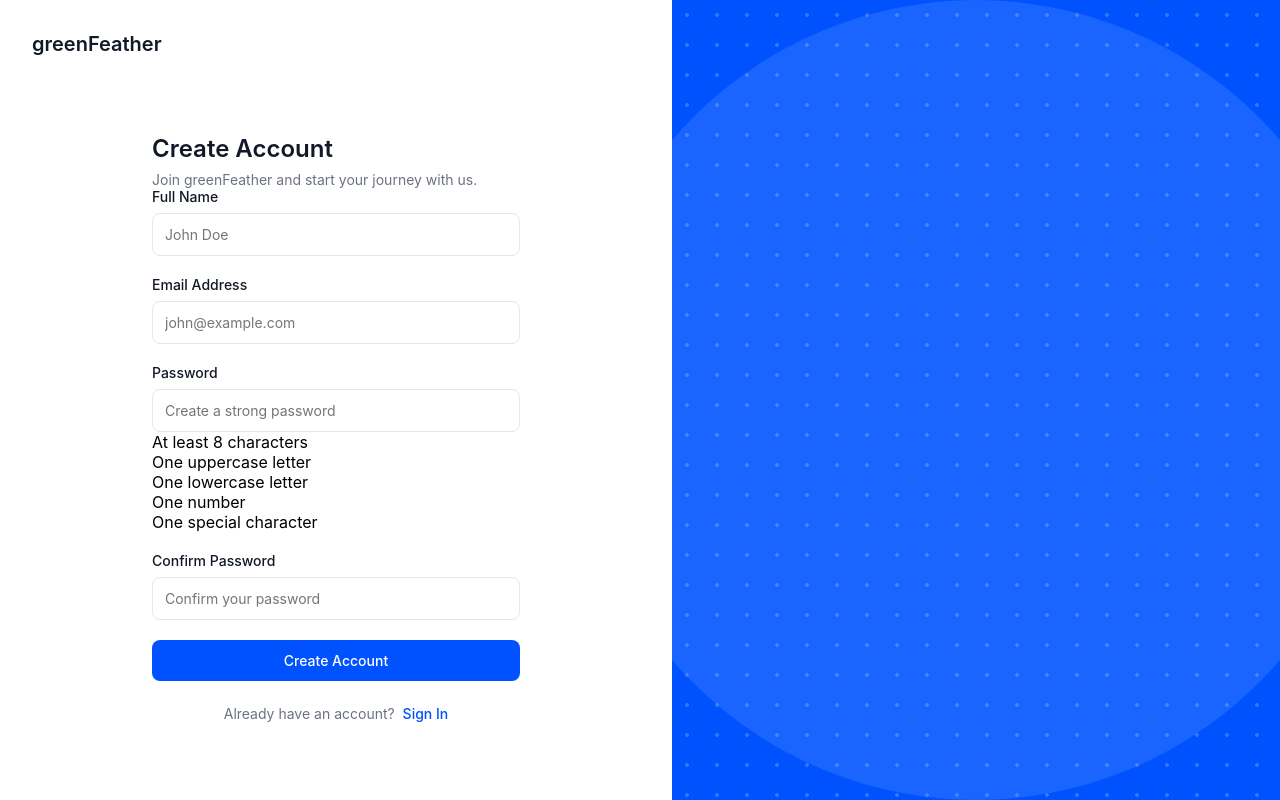
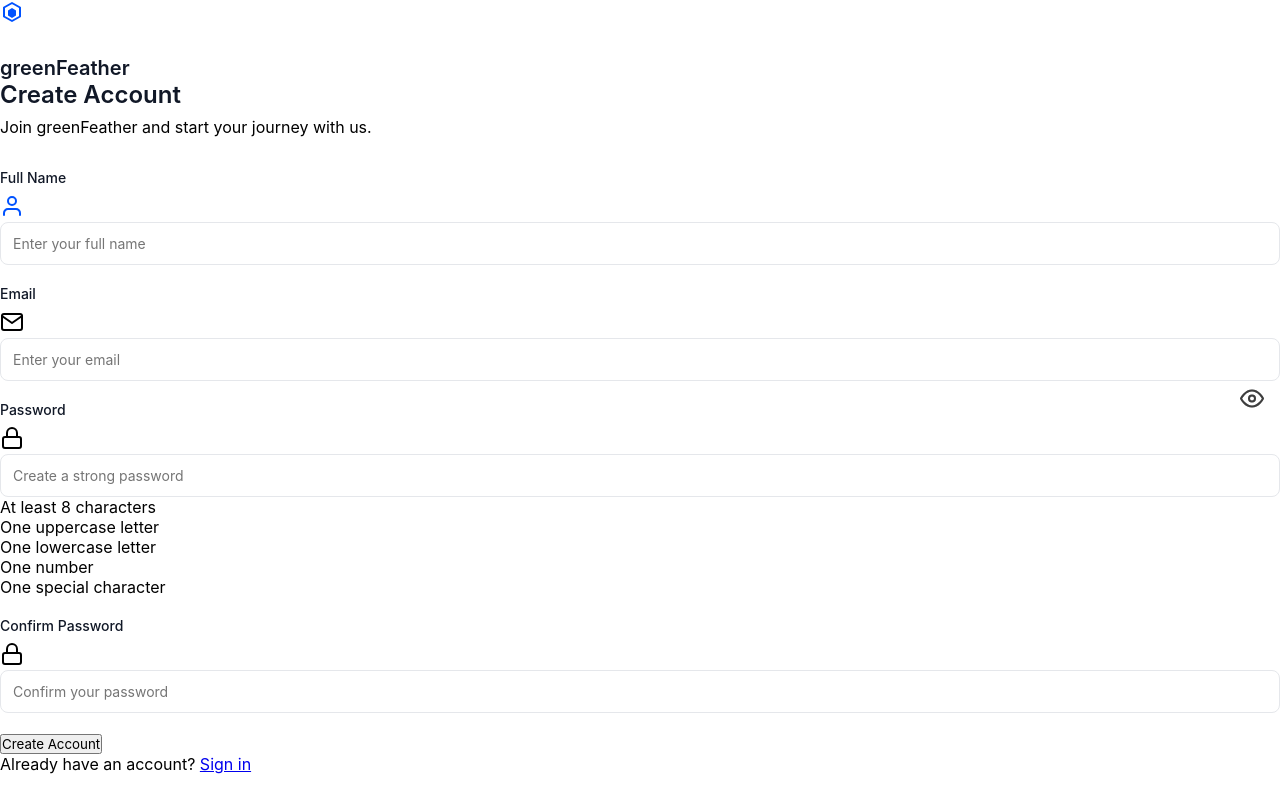
Before and after one commit to Stranger2323/JILCF-School-Uniform-Inventory-Management-System, a Flask app: page /signup in a window 1280 px wide. Run offline with Flask 3, Linux system fonts and the light colour scheme.

Commit message:
Update forgot password and signup pages to match new design
- Add consistent styling across all pages
- Add icon inputs for better UX
- Improve password strength meter design
- Add user icon for signup form

```diff
--- a/templates/signup.html
+++ b/templates/signup.html
@@ -3,36 +3,48 @@
 <head>
     <meta charset="UTF-8">
     <meta name="viewport" content="width=device-width, initial-scale=1.0">
-    <title>GreenFeather - Create Account</title>
+    <title>Create Account</title>
     <link rel="stylesheet" href="{{ url_for('static', filename='css/styles.css') }}">
 </head>
 <body>
-    <div class="login-container">
-        <section class="login-form-section">
-            <div class="logo">
+    <div class="container">
+        <div class="left-panel">
+            <div class="logo-section">
+                <img src="{{ url_for('static', filename='img/logo.svg') }}" alt="Logo" class="logo">
                 <span class="logo-text">greenFeather</span>
             </div>
-
-            <div class="login-form-wrapper">
-                <h1>Create Account</h1>
-                <p class="welcome-text">Join greenFeather and start your journey with us.</p>
+            <div class="form-container">
+                <div class="login-header">
+                    <h1>Create Account</h1>
+                    <p>Join greenFeather and start your journey with us.</p>
+                </div>
 
                 <form class="login-form" id="signupForm">
-                    <div class="flash-message" style="display: none;"></div>
-
                     <div class="form-group">
                         <label for="name">Full Name</label>
-                        <input type="text" id="name" name="name" placeholder="John Doe" required>
+                        <div class="input-group">
+                            <img src="{{ url_for('static', filename='img/user.svg') }}" alt="User" class="input-icon">
+                            <input type="text" id="name" name="name" placeholder="Enter your full name" required>
+                        </div>
                     </div>
 
                     <div class="form-group">
-                        <label for="email">Email Address</label>
-                        <input type="email" id="email" name="email" placeholder="john@example.com" required>
+                        <label for="email">Email</label>
+                        <div class="input-group">
+                            <img src="{{ url_for('static', filename='img/email.svg') }}" alt="Email" class="input-icon">
+                            <input type="email" id="email" name="email" placeholder="Enter your email" required>
+                        </div>
                     </div>
 
                     <div class="form-group">
                         <label for="password">Password</label>
-                        <input type="password" id="password" name="password" placeholder="Create a strong password" required>
+                        <div class="input-group">
+                            <img src="{{ url_for('static', filename='img/lock.svg') }}" alt="Password" class="input-icon">
+                            <input type="password" id="password" name="password" placeholder="Create a strong password" required>
+                            <button type="button" class="toggle-password">
+                                <img src="{{ url_for('static', filename='img/eye.svg') }}" alt="Show password">
+                            </button>
+                        </div>
                         <div class="password-strength">
                             <div class="strength-meter">
                                 <div class="strength-meter-fill" id="strengthMeter"></div>
@@ -49,26 +61,32 @@
 
                     <div class="form-group">
                         <label for="confirm-password">Confirm Password</label>
-                        <input type="password" id="confirm-password" name="confirm-password" placeholder="Confirm your password" required>
+                        <div class="input-group">
+                            <img src="{{ url_for('static', filename='img/lock.svg') }}" alt="Password" class="input-icon">
+                            <input type="password" id="confirm-password" name="confirm-password" placeholder="Confirm your password" required>
+                            <button type="button" class="toggle-password">
+                                <img src="{{ url_for('static', filename='img/eye.svg') }}" alt="Show password">
+                            </button>
+                        </div>
                         <div class="password-match" id="passwordMatch"></div>
                     </div>
 
-                    <button type="submit" class="sign-in-btn">Create Account</button>
+                    <button type="submit" class="submit-btn">
+                        Create Account
+                    </button>
 
-                    <div class="create-account">
-                        Already have an account?
-                        <a href="{{ url_for('index') }}">Sign In</a>
+                    <div class="bottom-text">
+                        Already have an account? <a href="{{ url_for('index') }}" class="link">Sign in</a>
                     </div>
                 </form>
             </div>
-        </section>
-
-        <section class="illustration-section">
-            <div class="circle-bg"></div>
-            <div class="dots-bg"></div>
-        </section>
+        </div>
+        <div class="right-panel">
+            <div class="illustration">
+                <!-- Add your illustration or image here -->
+            </div>
+        </div>
     </div>
-
     <script>
         const passwordInput = document.getElementById('password');
         const confirmPasswordInput = document.getElementById('confirm-password');
@@ -76,7 +94,6 @@
         const passwordFeedback = document.getElementById('passwordFeedback');
         const passwordMatch = document.getElementById('passwordMatch');
         const signupForm = document.getElementById('signupForm');
-        const flashMessage = document.querySelector('.flash-message');
 
         const requirements = {
             length: { regex: /.{8,}/, text: 'At least 8 characters' },
@@ -135,16 +152,12 @@
             e.preventDefault();
 
             if (!updatePasswordStrength()) {
-                flashMessage.textContent = 'Please ensure your password meets all requirements.';
-                flashMessage.className = 'flash-message error';
-                flashMessage.style.display = 'block';
+                alert('Please ensure your password meets all requirements.');
                 return;
             }
 
             if (!checkPasswordsMatch()) {
-                flashMessage.textContent = 'Passwords do not match.';
-                flashMessage.className = 'flash-message error';
-                flashMessage.style.display = 'block';
+                alert('Passwords do not match.');
                 return;
             }
 
@@ -165,9 +178,7 @@
 
                 const data = await response.json();
 
-                flashMessage.textContent = data.message;
-                flashMessage.className = `flash-message ${response.ok ? 'success' : 'error'}`;
-                flashMessage.style.display = 'block';
+                alert(data.message);
 
                 if (response.ok) {
                     signupForm.reset();
@@ -176,9 +187,7 @@
                     }, 2000);
                 }
             } catch (error) {
-                flashMessage.textContent = 'An error occurred. Please try again later.';
-                flashMessage.className = 'flash-message error';
-                flashMessage.style.display = 'block';
+                alert('An error occurred. Please try again later.');
             }
         });
     </script>
```
Also changed, not shown: templates/forgot-password.html (+26 -22 lines), static/img/user.svg (added).
